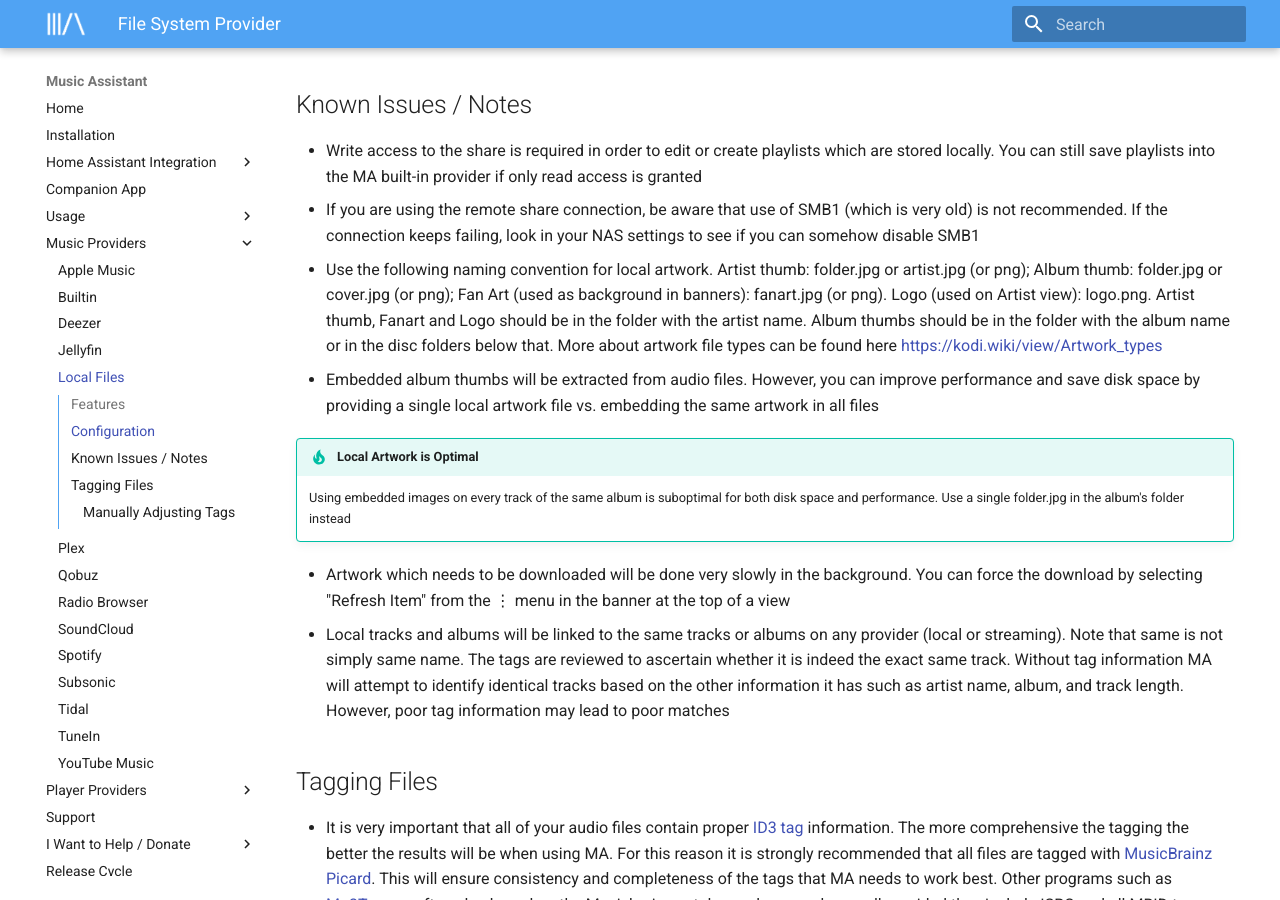
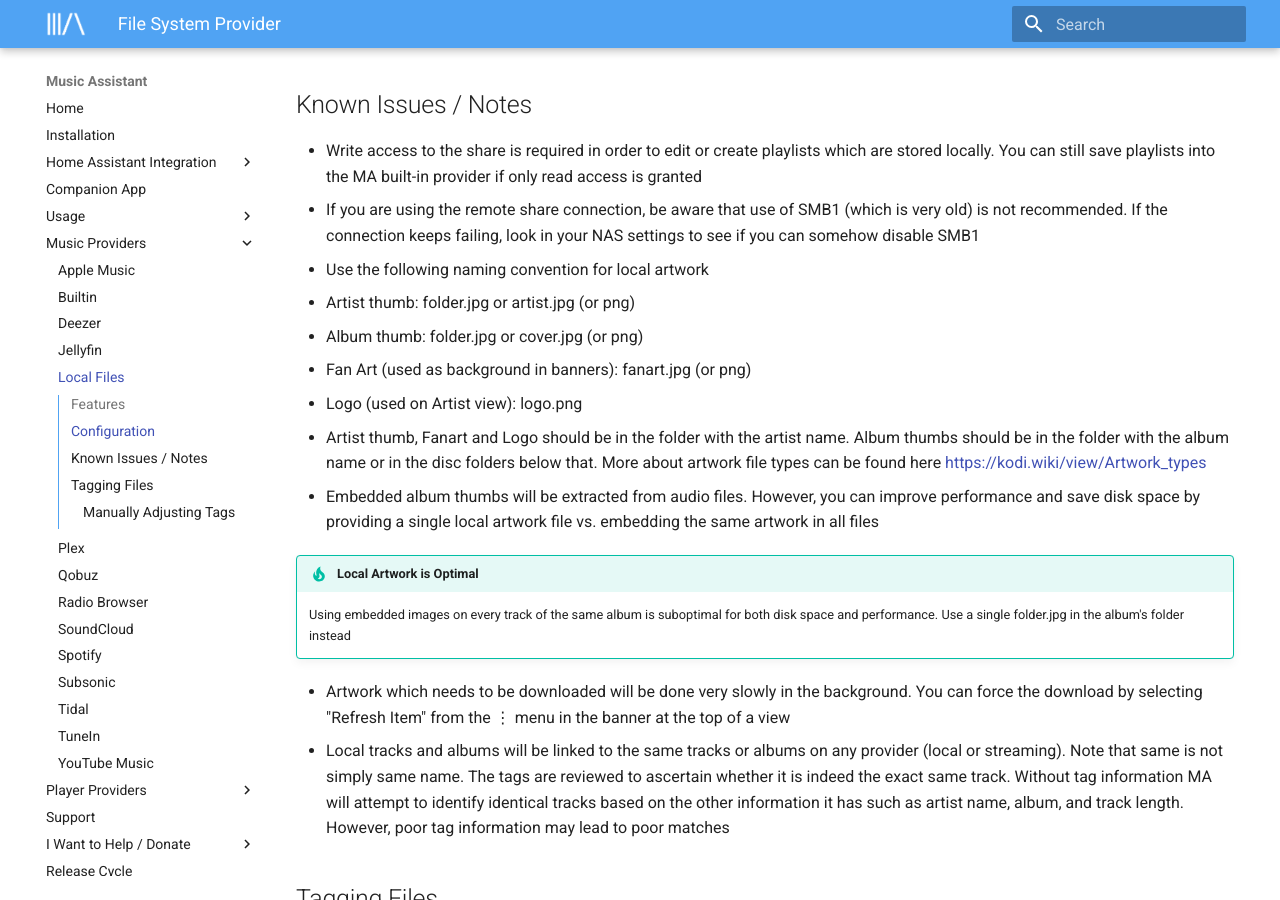
Before and after one commit to pwbriggs/music-assistant.github.io, an MkDocs documentation site: the page built from docs/music-providers/filesystem.md, in a window 1280 px wide and 900 px high, scrolled down 1084 px. Built offline with MkDocs 1.6.1 and Material for MkDocs 9.7.7, drawn with Linux system fonts in a browser that asks for light colours.

Commit message:
Formatting

```diff
--- a/docs/music-providers/filesystem.md
+++ b/docs/music-providers/filesystem.md
@@ -35,7 +35,12 @@
 
 - Write access to the share is required in order to edit or create playlists which are stored locally. You can still save playlists into the MA built-in provider if only read access is granted
 - If you are using the remote share connection, be aware that use of SMB1 (which is very old) is not recommended. If the connection keeps failing, look in your NAS settings to see if you can somehow disable SMB1
-- Use the following naming convention for local artwork. Artist thumb: folder.jpg or artist.jpg (or png); Album thumb: folder.jpg or cover.jpg (or png); Fan Art (used as background in banners): fanart.jpg (or png). Logo (used on Artist view): logo.png. Artist thumb, Fanart and Logo should be in the folder with the artist name. Album thumbs should be in the folder with the album name or in the disc folders below that. More about artwork file types can be found here https://kodi.wiki/view/Artwork_types
+- Use the following naming convention for local artwork
+  - Artist thumb: folder.jpg or artist.jpg (or png)
+  - Album thumb: folder.jpg or cover.jpg (or png)
+  - Fan Art (used as background in banners): fanart.jpg (or png)
+  - Logo (used on Artist view): logo.png
+- Artist thumb, Fanart and Logo should be in the folder with the artist name. Album thumbs should be in the folder with the album name or in the disc folders below that. More about artwork file types can be found here https://kodi.wiki/view/Artwork_types
 - Embedded album thumbs will be extracted from audio files. However, you can improve performance and save disk space by providing a single local artwork file vs. embedding the same artwork in all files
 
 !!! tip "Local Artwork is Optimal"
```
